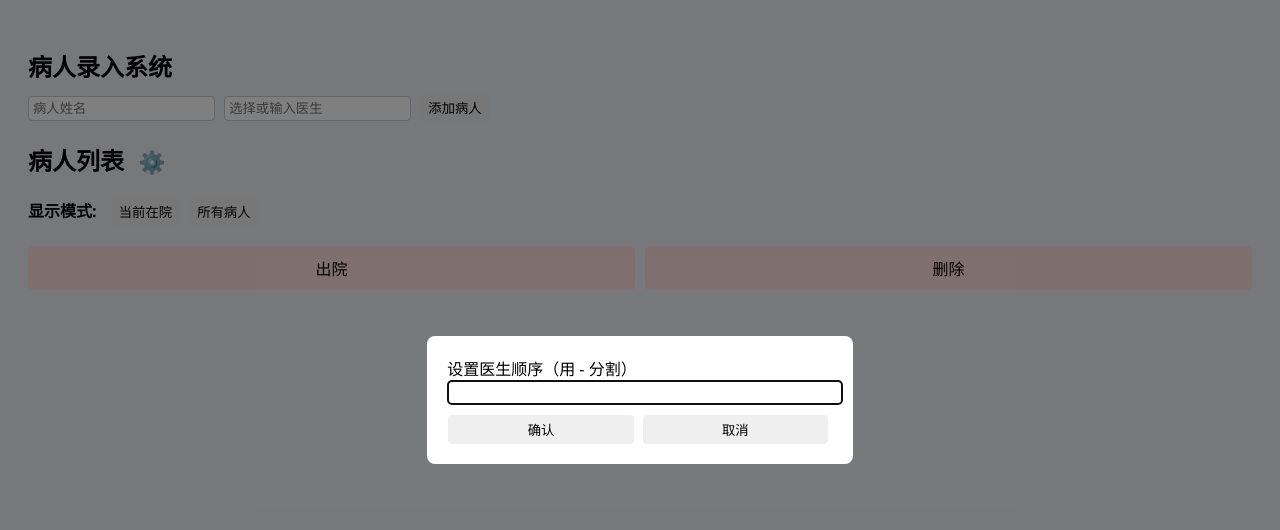
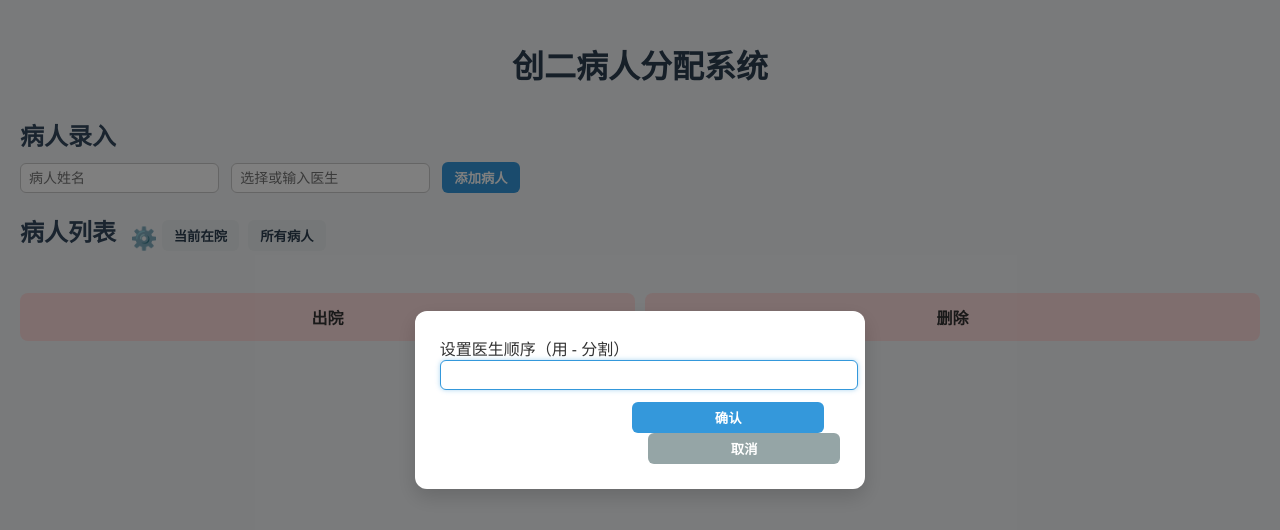
Before and after one commit to aoyama798/Patient-Align, a plain HTML site: page index.html in a window 1280 px wide. Both pictures are taken after a click on the element "⚙️". Drawn offline with Linux system fonts and the light colour scheme; no server answers.

Commit message:
Update index.html

```diff
--- a/index.html
+++ b/index.html
@@ -4,30 +4,216 @@
 <meta charset="UTF-8">
 <title>病人管理系统</title>
 <style>
-body { font-family: "Segoe UI", sans-serif; background: #f0f2f5; padding: 20px; }
-h2 { display: inline-block; margin-bottom: 10px; }
-#settingsGear { cursor: pointer; font-size: 22px; margin-left: 10px; }
-.container { display: flex; gap: 20px; margin-bottom: 10px; }
-.column-container { background: #fff; padding: 10px; border-radius: 8px; min-width: 150px; box-shadow: 0 2px 6px rgba(0,0,0,0.1); }
-.column-container h3 { text-align: center; margin-bottom: 10px; cursor: pointer; }
-.patient { background: #d0eaff; margin: 5px 0; padding: 5px; border-radius: 4px; cursor: pointer; }
-.patient.recent { background: #b6f1b0; }
-.operations { display: flex; gap: 10px; margin-top: 20px; }
-.op-cell { background: #ffdede; padding: 10px; border-radius: 5px; flex: 1; text-align: center; cursor: grab; }
-.switchView { margin-top: 10px; }
-.switchView span { margin-right: 10px; font-weight: bold; }
-button { padding: 5px 8px; margin-right: 5px; border: none; border-radius: 4px; cursor: pointer; }
-button:hover { background-color: #ddd; }
-input { padding: 4px; margin-right: 5px; border-radius: 4px; border: 1px solid #ccc; }
-.modal-bg { position: fixed; top:0; left:0; width:100%; height:100%; background:rgba(0,0,0,0.5); display:none; justify-content:center; align-items:center; }
-.modal { background:#fff; padding:20px; border-radius:8px; min-width:250px; }
-.modal input { width: 100%; margin-bottom: 10px; }
-.modal button { width: 48%; }
+body {
+  font-family: "Segoe UI", Tahoma, Geneva, Verdana, sans-serif;
+  background: #f4f6f8;
+  margin: 0;
+  padding: 20px;
+  color: #333;
+}
+
+/* 标题 */
+h1 {
+  text-align: center;
+  color: #2c3e50;
+  margin-bottom: 10px;
+}
+
+h2 {
+  color: #34495e;
+  margin-top: 20px;
+  margin-bottom: 10px;
+  display: inline-block;
+}
+
+#settingsGear {
+  cursor: pointer;
+  font-size: 22px;
+  margin-left: 10px;
+  vertical-align: middle;
+}
+
+/* 输入区域 */
+div input[type="text"], div input[list] {
+  padding: 6px 8px;
+  margin-right: 8px;
+  border-radius: 6px;
+  border: 1px solid #ccc;
+  outline: none;
+  font-size: 14px;
+}
+
+div input[type="text"]:focus, div input[list]:focus {
+  border-color: #3498db;
+  box-shadow: 0 0 5px rgba(52,152,219,0.4);
+}
+
+/* 按钮 */
+button {
+  padding: 6px 12px;
+  margin-right: 5px;
+  border: none;
+  border-radius: 6px;
+  cursor: pointer;
+  font-weight: bold;
+  background-color: #3498db;
+  color: white;
+  transition: background-color 0.2s;
+}
+
+button:hover {
+  background-color: #2980b9;
+}
+
+/* 切换视图按钮 */
+.switchView {
+  margin-top: 10px;
+}
+
+.switchView button {
+  background-color: #ecf0f1;
+  color: #2c3e50;
+  font-weight: bold;
+}
+
+.switchView button:hover {
+  background-color: #bdc3c7;
+}
+
+/* 容器布局 */
+.container {
+  display: flex;
+  flex-wrap: wrap;
+  gap: 20px;
+  margin-top: 15px;
+}
+
+/* 医生列 */
+.column-container {
+  background: #ffffff;
+  padding: 12px;
+  border-radius: 10px;
+  min-width: 180px;
+  box-shadow: 0 4px 12px rgba(0,0,0,0.08);
+  transition: transform 0.2s;
+}
+
+.column-container:hover {
+  transform: translateY(-2px);
+}
+
+.column-container h3 {
+  text-align: center;
+  margin-bottom: 12px;
+  cursor: pointer;
+  color: #2c3e50;
+}
+
+/* 病人卡片 */
+.patient {
+  background: #d0eaff;
+  margin: 6px 0;
+  padding: 6px 8px;
+  border-radius: 6px;
+  cursor: pointer;
+  transition: background-color 0.2s, transform 0.1s;
+  user-select: none;
+}
+
+.patient:hover {
+  background-color: #a9d6ff;
+  transform: translateY(-1px);
+}
+
+.patient.recent {
+  background-color: #b6f1b0 !important;
+}
+
+/* 操作区 */
+.operations {
+  display: flex;
+  gap: 10px;
+  margin-top: 20px;
+}
+
+.op-cell {
+  background: #ffdede;
+  padding: 12px;
+  border-radius: 8px;
+  flex: 1;
+  text-align: center;
+  font-weight: bold;
+  cursor: grab;
+  transition: background-color 0.2s, transform 0.1s;
+}
+
+.op-cell:hover {
+  background-color: #ffbaba;
+  transform: translateY(-1px);
+}
+
+/* 模态框 */
+.modal-bg {
+  position: fixed;
+  top:0;
+  left:0;
+  width:100%;
+  height:100%;
+  background: rgba(0,0,0,0.5);
+  display: none;
+  justify-content: center;
+  align-items: center;
+  z-index: 999;
+}
+
+.modal {
+  background: #fff;
+  padding: 25px;
+  border-radius: 12px;
+  min-width: 300px;
+  box-shadow: 0 8px 20px rgba(0,0,0,0.15);
+}
+
+.modal input {
+  width: 100%;
+  padding: 6px 8px;
+  margin-bottom: 12px;
+  border-radius: 6px;
+  border: 1px solid #ccc;
+  font-size: 14px;
+}
+
+.modal button {
+  width: 48%;
+  margin-right: 4%;
+  background-color: #3498db;
+  color: white;
+}
+
+.modal button:last-child {
+  margin-right: 0;
+  background-color: #95a5a6;
+}
+
+.modal button:hover {
+  opacity: 0.9;
+}
+
+/* 页脚 */
+div[style*="text-align: center"] {
+  color: #95a5a6;
+  font-size: 12px;
+  margin-top: 25px;
+}
 </style>
+
+
+
+
 </head>
 <body>
-
-<h2>病人录入系统</h2>
+<h1 style="text-align: center;">创二病人分配系统</h2>
+<h2>病人录入</h2>
 
 <div>
   <input type="text" id="patientName" placeholder="病人姓名">
@@ -37,11 +223,9 @@ input { padding: 4px; margin-right: 5px; border-radius: 4px; border: 1px solid #
 </div>
 
 <h2>病人列表</h2>
-  <span id="settingsGear">⚙️</span>
+<span id="settingsGear">⚙️</span>
 
-
-<div class="switchView">
-  <span>显示模式:</span>
+<div class="switchView" style="display:inline;">
   <button id="currentBtn">当前在院</button>
   <button id="allBtn">所有病人</button>
 </div>
@@ -64,6 +248,12 @@ input { padding: 4px; margin-right: 5px; border-radius: 4px; border: 1px solid #
     </div>
   </div>
 </div>
+
+<div style="text-align: center;margin:18px;">©Aoyama</div>
+
+
+
+
 
 <script type="module">
 import { initializeApp } from "https://www.gstatic.com/firebasejs/12.3.0/firebase-app.js";
@@ -120,7 +310,6 @@ function renderColumns(){
     header.addEventListener("click",()=>{
       openModal("修改医生姓名",doc,newName=>{
         if(newName && newName!==doc){
-          // 修改医生名
           patients.forEach(p=>{ if(p.doctor===doc)p.doctor=newName; });
           const idx=doctors.indexOf(doc); if(idx>-1) doctors[idx]=newName;
           set(ref(db,'patients'),patients);
@@ -142,13 +331,14 @@ function renderColumns(){
       pDiv.dataset.name=p.name;
       pDiv.dataset.doctor=p.doctor;
       pDiv.dataset.row=p.row;
+
       // 点击编辑姓名
       pDiv.addEventListener("click",()=>{
         editPatient=p;
         openModal("修改病人姓名",p.name,newName=>{
           if(newName && newName!==p.name){
             p.name=newName;
-            recentPatientName=newName;
+            // 不改变 recentPatientName
             set(ref(db,'patients'),patients);
             renderColumns();
           }
@@ -178,9 +368,13 @@ document.getElementById("addPatientBtn").addEventListener("click",()=>{
   const row=colPatients.length ?? 0;
   const newPatient={name,doctor,row};
   patients.push(newPatient);
+
+  // ✅ 仅添加新病人时更新 recentPatientName
   recentPatientName=name;
 
   updateFirebase();
+  set(ref(db,'recentPatientName'), recentPatientName);
+
   document.getElementById("patientName").value="";
   document.getElementById("doctorInput").value="";
   renderColumns();
@@ -190,16 +384,23 @@ document.getElementById("addPatientBtn").addEventListener("click",()=>{
 function updateFirebase(){
   set(ref(db,'patients'),patients);
   set(ref(db,'doctorOrder'),doctors);
+  // recentPatientName 只在添加新病人时更新
 }
 
-// 实时渲染 Firebase 数据
+// 同步 patients 数据
 onValue(ref(db,'patients'),snapshot=>{
   patients=snapshot.val()||[];
   renderColumns();
 });
+// 同步医生顺序
 onValue(ref(db,'doctorOrder'),snapshot=>{
   const cloudOrder=snapshot.val();
   if(cloudOrder) doctors=cloudOrder;
+  renderColumns();
+});
+// 同步最近添加病人
+onValue(ref(db,'recentPatientName'), snapshot => {
+  recentPatientName = snapshot.val() || null;
   renderColumns();
 });
 
```
